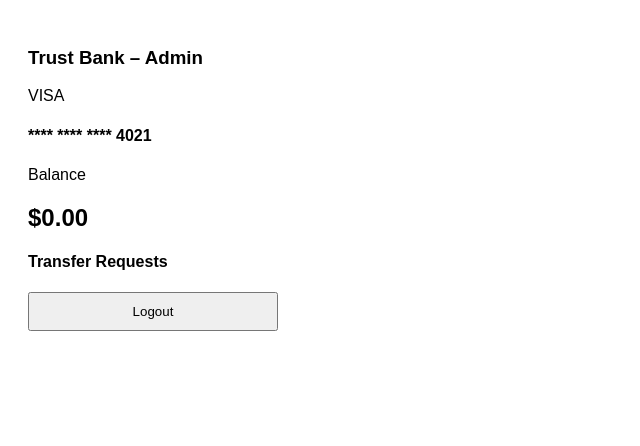
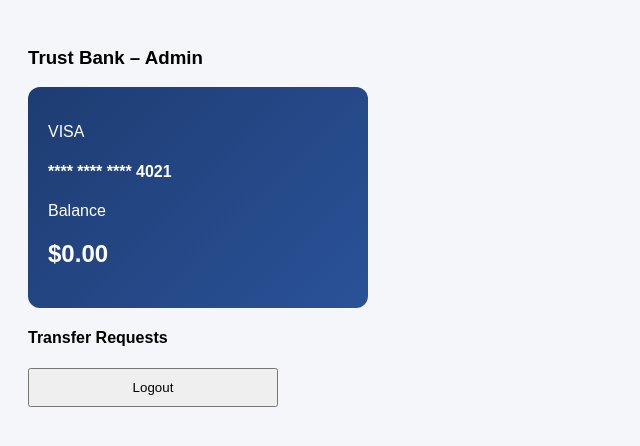
Before and after one commit to ariannarossi612-source/Trust-Bank, a plain HTML site: page admin.html in a window 1280 px wide. Shown: the whole page, without its empty margins (0-640 px from the left). Drawn offline with Linux system fonts and the light colour scheme.

Commit message:
Update style.css

```diff
--- a/style.css
+++ b/style.css
@@ -1,6 +1,16 @@
 body {
   font-family: Arial;
+  background: #f4f6fa;
   padding: 20px;
+}
+
+.card {
+  background: linear-gradient(135deg, #1e3c72, #2a5298);
+  color: white;
+  padding: 20px;
+  border-radius: 12px;
+  width: 300px;
+  margin-bottom: 20px;
 }
 
 input, button {
```
